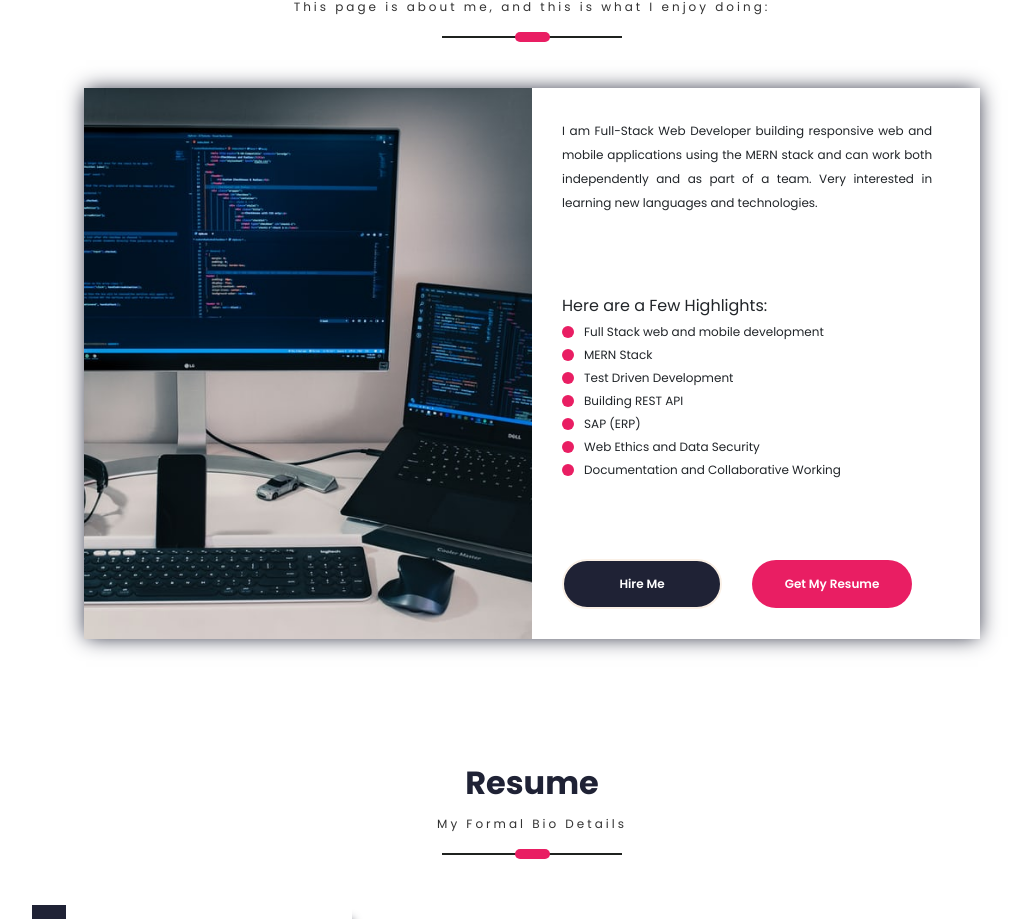
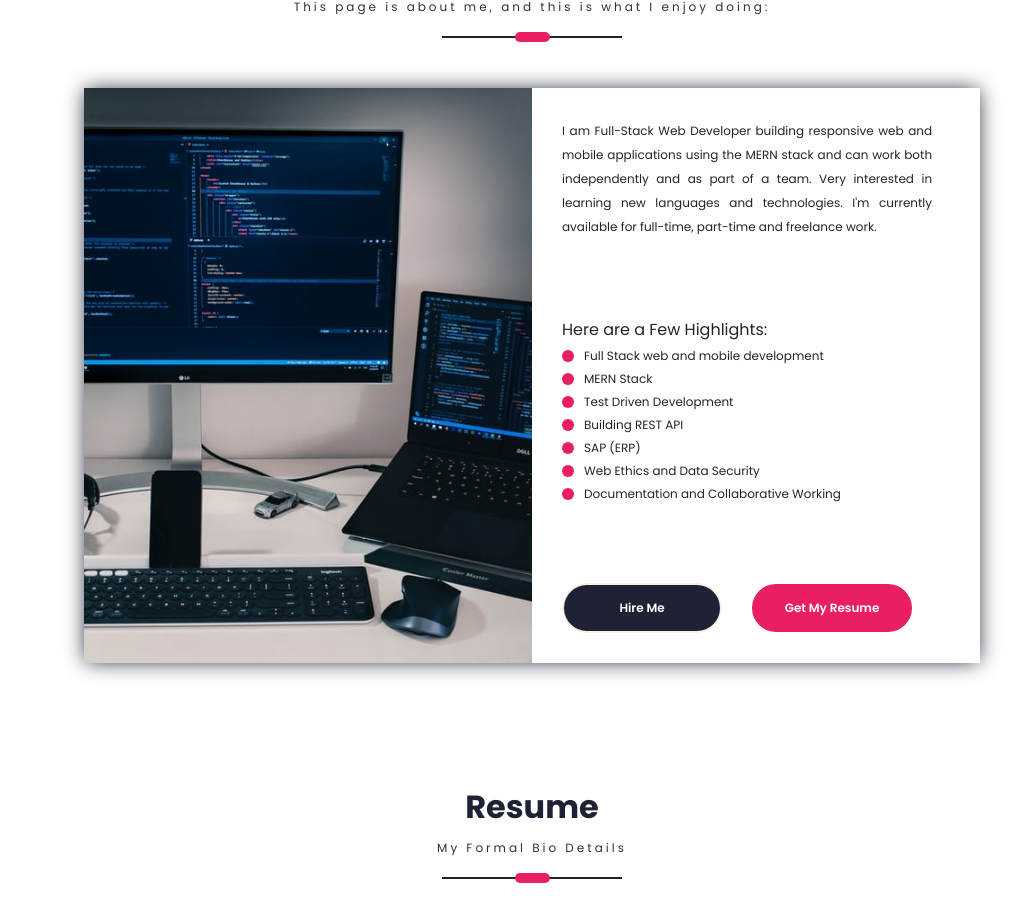
Before and after one commit to ambabasly/Personal_Website, a React (Create React App) app in the folder client/: page / in a window 1280 px wide. Shown: the part 779-1698 px from the top of the page, without its empty margins (108-1134 px from the left). Built offline with nearby package versions, Linux system fonts and the light colour scheme; a web font is replaced by a local one.

Commit message:
Updating cv

```diff
--- a/client/src/PortfolioContainer/AboutMe/AboutMe.js
+++ b/client/src/PortfolioContainer/AboutMe/AboutMe.js
@@ -16,7 +16,7 @@ export default function AboutMe(props) {
 
   const SCREEN_CONSTSANTS = {
     description:
-      "I am Full-Stack Web Developer building responsive web and mobile applications using the MERN stack and can work both independently and as part of a team. Very interested in learning new languages and technologies.",
+      "I am Full-Stack Web Developer building responsive web and mobile applications using the MERN stack and can work both independently and as part of a team. Very interested in learning new languages and technologies. I'm currently available for full-time, part-time and freelance work.",
     highlights: {
       bullets: [
         "Full Stack web and mobile development",
--- a/client/src/index.css
+++ b/client/src/index.css
@@ -100,11 +100,11 @@ body ::-webkit-scrollbar-thumb {
   font-size: 12px;
   background-color: #1f2235;
 }
-/* @media only screen and (max-width: 414px) {
+ @media only screen and (max-width: 414px) {
   .primary-btn {
     font-size: 13px;
   }
-} */
+}
 
 .primary-btn:hover {
   color: aliceblue;
@@ -133,3 +133,11 @@ body ::-webkit-scrollbar-thumb {
   transform: translateY(80px);
   transition: all 0.8s ease;
 }
+
+
+/*==================== CASE STUDY ====================*/
+.case__img{
+  border-radius: .5rem;
+  justify-self: center;
+  padding: 2rem;
+}
```
Also changed, not shown: client/src/casestudy.html (added), client/src/project.js (deleted), 2 other files (tests, documents, lock files or other folders).
